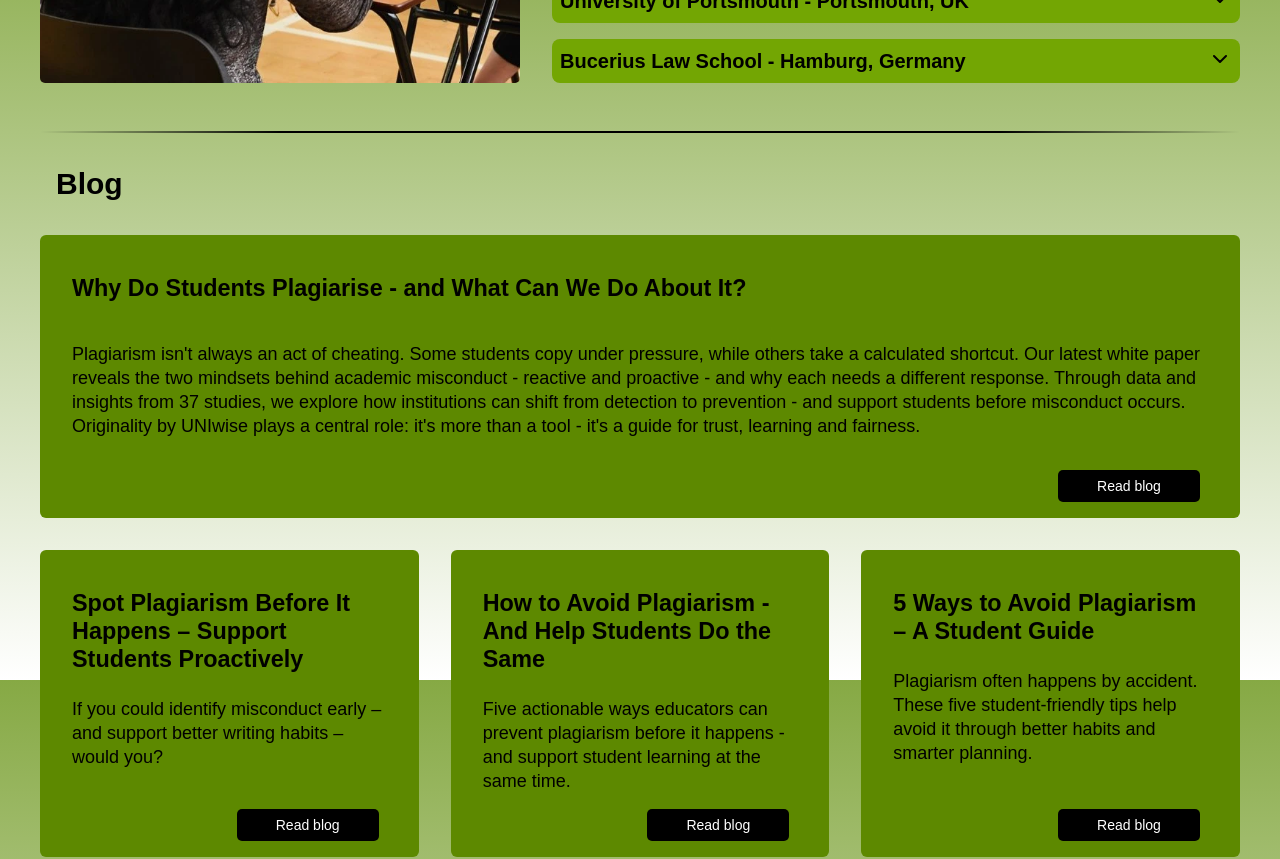
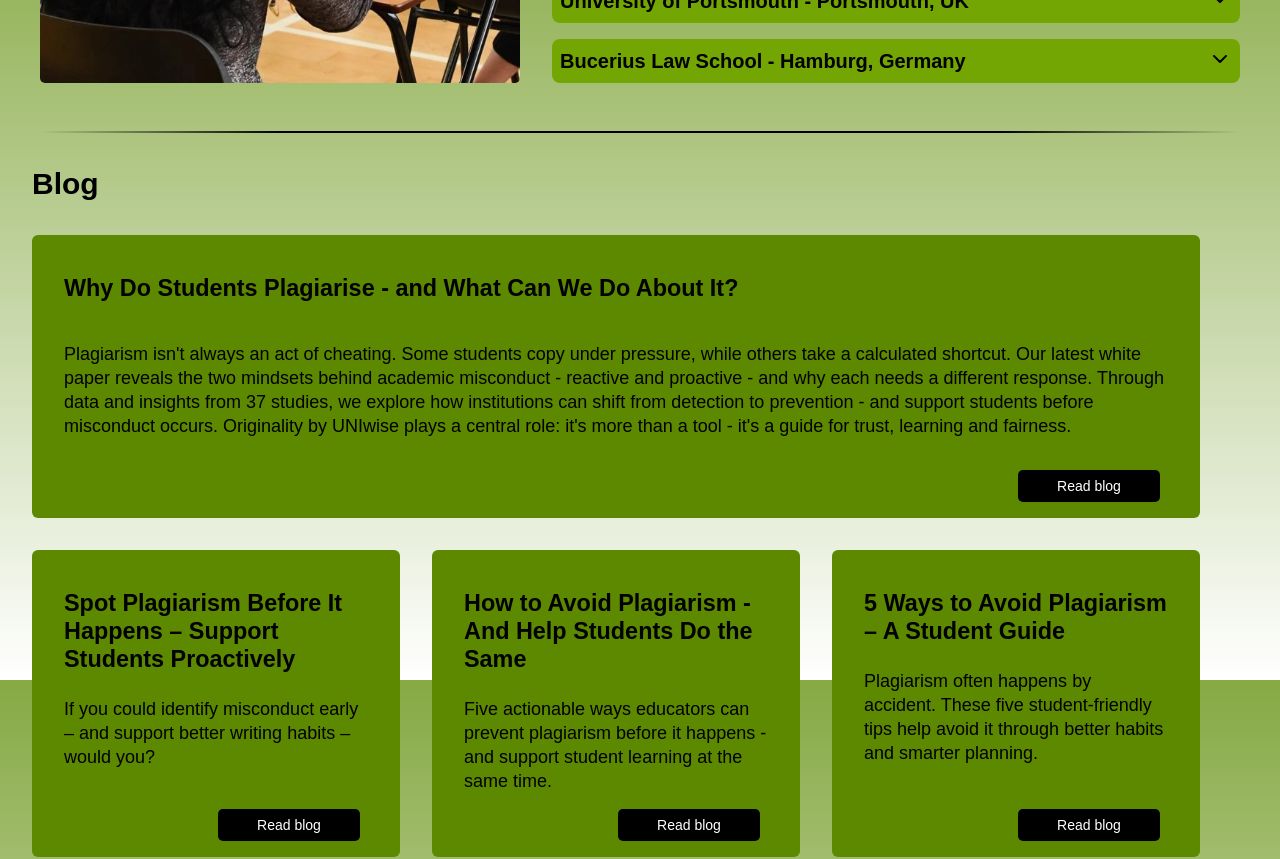
Before and after one commit to Rafy01/uniwise_originality, a React (Vite) app: page /originality in a window 1280 px wide. Shown: the part 1720-2579 px from the top of the page. Built offline with nearby package versions, Linux system fonts and the light colour scheme.

Commit message:
fix: enforce margin styles in blog section and heading for consistent layout

```diff
--- a/src/Pages/Originality/Originality.css
+++ b/src/Pages/Originality/Originality.css
@@ -24,6 +24,8 @@
   max-width: 1200px;
   margin-inline: auto;
   padding: 2rem 0;
+  margin-left: 1rem !important;
+  margin-right: 1rem !important;
 
 }
 .usp-section {
@@ -123,7 +125,8 @@ footer {
   }
 }
 .blog-heading {
-  margin-left: 1rem;
+  margin-left: 1rem !important;
+
 }
 
 /* ───── Testimonials.css (tilføj / erstat) ───── */
```
